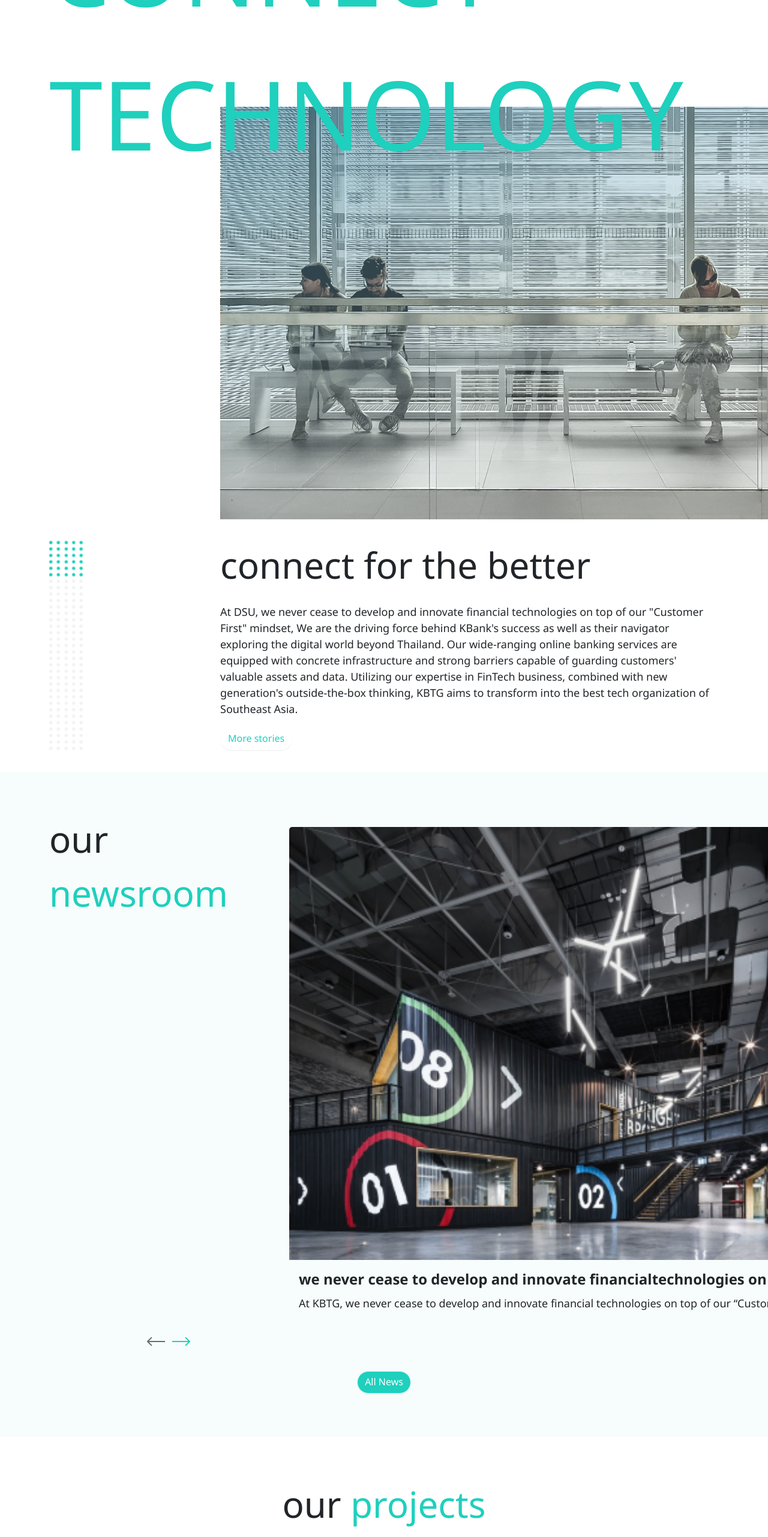
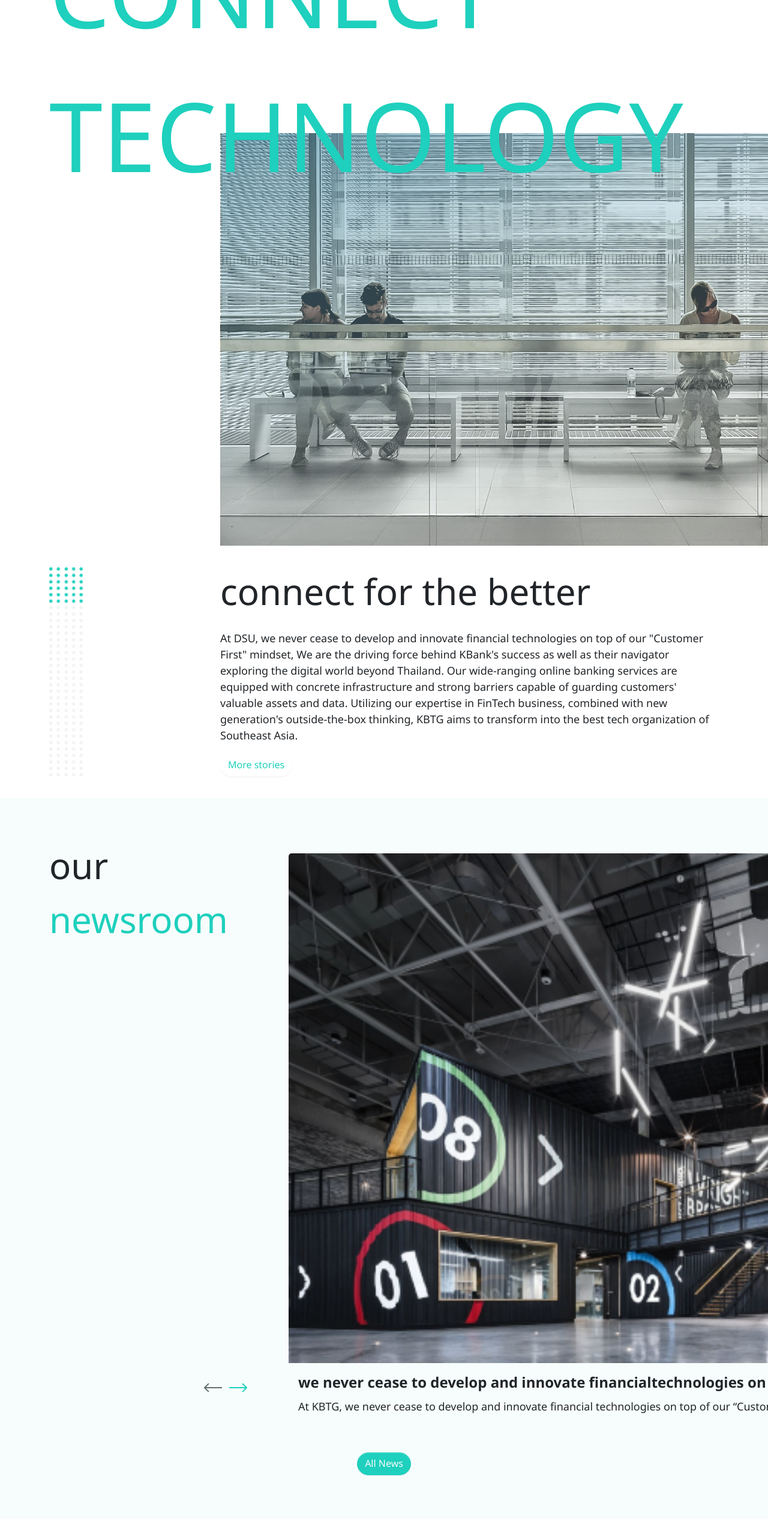
Before and after one commit to Cyberian9T/digitalsetup-assignment, a Next.js app: page / in a window 1280 px wide. Shown: the part 234-2797 px from the top of the page at 60% size. Built offline with nearby package versions, Linux system fonts and the light colour scheme.

Commit message:
Refactoring code

```diff
--- a/src/components/About.js
+++ b/src/components/About.js
@@ -1,19 +1,16 @@
-
 export default function About() {
   return (
     <section id="about" className="overflow-hidden">
       <div className="container">
-        <div className="row posionit-relative">
+        <div className="row posionit-relative mt-5">
           <div className="col-3 mb-n10">
             <p className="position-relative text-primary fs-160 z-1">
               CONNECT
               <br /> TECHNOLOGY
             </p>
           </div>
-          <div className="col-9 offset-3">
-            <div className="position-relative">
-              <img src="/banner.png" alt="banner"/>
-            </div>
+          <div className="col-9 offset-3 mt-2">
+            <img src="/banner.png" alt="banner" />
           </div>
         </div>
 
--- a/src/components/Career.js
+++ b/src/components/Career.js
@@ -1,5 +1,3 @@
-import Image from "next/image";
-
 export default function Career() {
   return (
     <section id="career" className="p-5 overflow-hidden" style={{ backgroundColor: "#F7FCFC" }}>
@@ -100,7 +98,7 @@ export default function Career() {
           <div className="d-flex justify-content-center ">
             <button
               type="button"
-              className=" btn btn-light rounded-pill text-white m-5"
+              className=" btn btn-primary text-light rounded-pill m-5"
             >
               View all Jobs
             </button>
--- a/src/components/Header.js
+++ b/src/components/Header.js
@@ -24,7 +24,7 @@ export default function Header() {
                 <div className="col-2 z-3">
                     <div className="dropdown d-flex flex-row-reverse">
                         <button
-                            className="btn btn-primary dropdown-toggle rounded-pill text-light"
+                            className="btn btn-primary text-light dropdown-toggle rounded-pill"
                             type="button"
                             data-bs-toggle="dropdown"
                             id="dropdownMenu"
--- a/src/components/KBTG_Life.js
+++ b/src/components/KBTG_Life.js
@@ -4,11 +4,11 @@ import 'react-multi-carousel/lib/styles.css';
 const responsive = {
     superLargeDesktop: {
         // the naming can be any, depends on you.
-        breakpoint: { max: 4000, min: 3000 },
+        breakpoint: { max: 4000, min: 2000 },
         items: 1
     },
     desktop: {
-        breakpoint: { max: 3000, min: 1024 },
+        breakpoint: { max: 2000, min: 1024 },
         items: 1
     },
     tablet: {
--- a/src/components/Newsroom.js
+++ b/src/components/Newsroom.js
@@ -4,11 +4,11 @@ import 'react-multi-carousel/lib/styles.css';
 const responsive = {
     superLargeDesktop: {
 
-        breakpoint: { max: 4000, min: 2500 },
+        breakpoint: { max: 4000, min: 2000 },
         items: 3
     },
     desktop: {
-        breakpoint: { max: 2500, min: 1024 },
+        breakpoint: { max: 2000, min: 1024 },
         items: 3
     },
     tablet: {
@@ -42,19 +42,21 @@ export default function Newsroom() {
     return (
         <section id='newsroom' className="p-5 overflow-hidden" style={{ backgroundColor: '#F7FCFC' }}>
             <div className="container mt-5 mb-5">
-                <div className="row" >
-                    <div className="z-1 mb-n15">
+                <div className="row" style={{ backgroundColor: '#F7FCFC' }}>
+                    <div className="z-1 mb-n15 w-100" >
                         <p className='fs-60'>our<br /> <span style={{ color: '#1ED0BD' }}>newsroom</span></p>
                     </div>
-                    <div className="position-relative offset-4">
+                    <div className="offset-5 mt-9">
                         <Carousel
+                            className='m-n9'
                             responsive={responsive}
                             arrows={false} centerMode={false}
                             renderButtonGroupOutside={true}
                             customButtonGroup={<CustomButtonGroup />}
                             infinite={true} draggable={false}
+                            partialVisible={true}
                             // autoPlay={true}
-                            >
+                        >
                             <div className="card m-3 p-1 bg-transparent border-0">
                                 <img src="/card 1.png" className="card-img-top" alt="..." />
                                 <div className="card-body">
@@ -79,8 +81,8 @@ export default function Newsroom() {
                         </Carousel>
                     </div>
                 </div>
-                <div className="d-flex justify-content-center mt-5" >
-                    <button type="button" className="btn btn-light rounded-pill" style={{ background: '#1ED0BD', color: '#ffffff' }}>All News</button>
+                <div className="d-flex justify-content-center mt-9" >
+                    <button type="button" className="btn btn-primary text-light rounded-pill" >All News</button>
                 </div>
             </div>
         </section>
--- a/src/components/Projects.js
+++ b/src/components/Projects.js
@@ -1,30 +1,29 @@
-
 export default function Projects() {
     return (
         <section id='projects' className="p-5 overflow-hidden">
             <div className="container mt-5 mb-5">
-                <div className="d-flex justify-content-center m-5">
-                    <p className="fs-60">our <span className='text-primary'>projects</span></p>
+                <div className="row m-3">
+                    <p className="text-center fs-60">our <span className='text-primary'>projects</span></p>
                 </div>
-                <div className="d-flex justify-content-evenly">
-                    <div className="cardshadow m-3" >
-                        <img src="/Sansiri.png" className="card-img-top" alt="..." width={407} height={232} />
+                <div className="row d-flex justify-content-center">
+                    <div className="cardshadow col-3 m-3">
+                        <img src="/Sansiri.png" className="card-img-top" alt="..."/>
                         <div className="card-body p-3">
                             <p className="card-title fs-26">Sansiri</p>
                             <p className="card-subtitle fs-14 mb-2 text-primary" >Digital Token for Everyone</p>
                             <p className="card-text fs-14">Kubix is established by KASIKORN X, a company under KBTG, to operate as an Initial Coin Offering (ICO) portal. Broadening the horizon beyond....</p>
                         </div>
                     </div>
-                    <div className="cardshadow m-3" >
-                        <img src="/Bentagro.png" className="card-img-top" alt="..." width={407} height={232} />
+                    <div className="cardshadow col-3 m-3" >
+                        <img src="/Bentagro.png" className="card-img-top" alt="..."/>
                         <div className="card-body p-3">
                             <p className="card-title fs-26">Betagro</p>
                             <p className="card-subtitle fs-14 mb-2 text-primary" >Digital Token for Everyone</p>
                             <p className="card-text fs-14">Kubix is established by KASIKORN X, a company under KBTG, to operate as an Initial Coin Offering (ICO) portal. Broadening the horizon beyond....</p>
                         </div>
                     </div>
-                    <div className="cardshadow m-3" >
-                        <img src="/Mercedes Benz.png" className="card-img-top" alt="..." width={407} height={232} />
+                    <div className="cardshadow col-3 m-3" >
+                        <img src="/Mercedes Benz.png" className="card-img-top" alt="..."/>
                         <div className="card-body p-3">
                             <p className="card-title fs-26">Mercedes Benz</p>
                             <p className="card-subtitle fs-14 mb-2 text-primary" >Digital Token for Everyone</p>
@@ -33,7 +32,7 @@ export default function Projects() {
                     </div>
                 </div>
                 <div className="d-flex justify-content-center mt-5" >
-                    <button type="button" className="btn btn-light rounded-pill" style={{ background: '#1ED0BD', color: '#ffffff' }}>All Project</button>
+                    <button type="button" className="btn btn-primary text-light rounded-pill">All Project</button>
                 </div>
             </div>
         </section>
```
